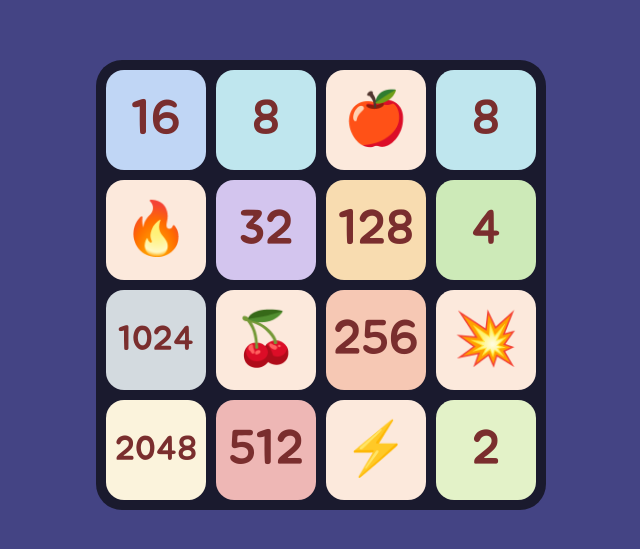
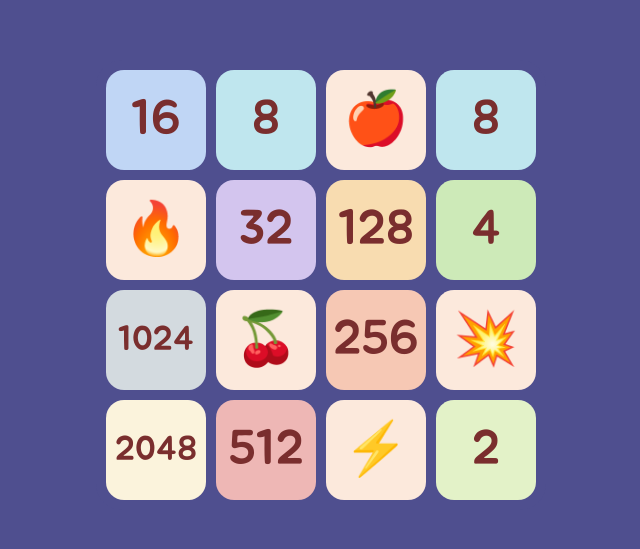
Before and after one commit to soosoohan/numboom, a plain HTML site: page bannerright.html in a window 1280 px wide. Shown: the part 115-664 px from the top of the page, without its empty margins (319-959 px from the left). Drawn offline with Linux system fonts and the light colour scheme.

Commit message:
Update bannerright.html

```diff
--- a/bannerright.html
+++ b/bannerright.html
@@ -43,8 +43,8 @@
 <script>
 /* ===== 여기만 고치세요 ===== */
 const CONFIG = {
-  pageBg:  "#444484",   /* 배너 바탕 (중간 명도) */
-  line:    "#1a1a2e",   /* 격자선 (인덱스 body 배경색) */
+  pageBg:  "#4f4f8f",   /* 배너 바탕 (중간 명도) */
+  line:    "#4f4f8f",   /* 격자선 (인덱스 body 배경색) */
   text:    "#7A2E2E",   /* 글씨 (인덱스 info-card 글씨색) */
   emojiBg: "#fce9dc",   /* 이모지 칸 (인덱스 info-card 배경색) */
 
```
